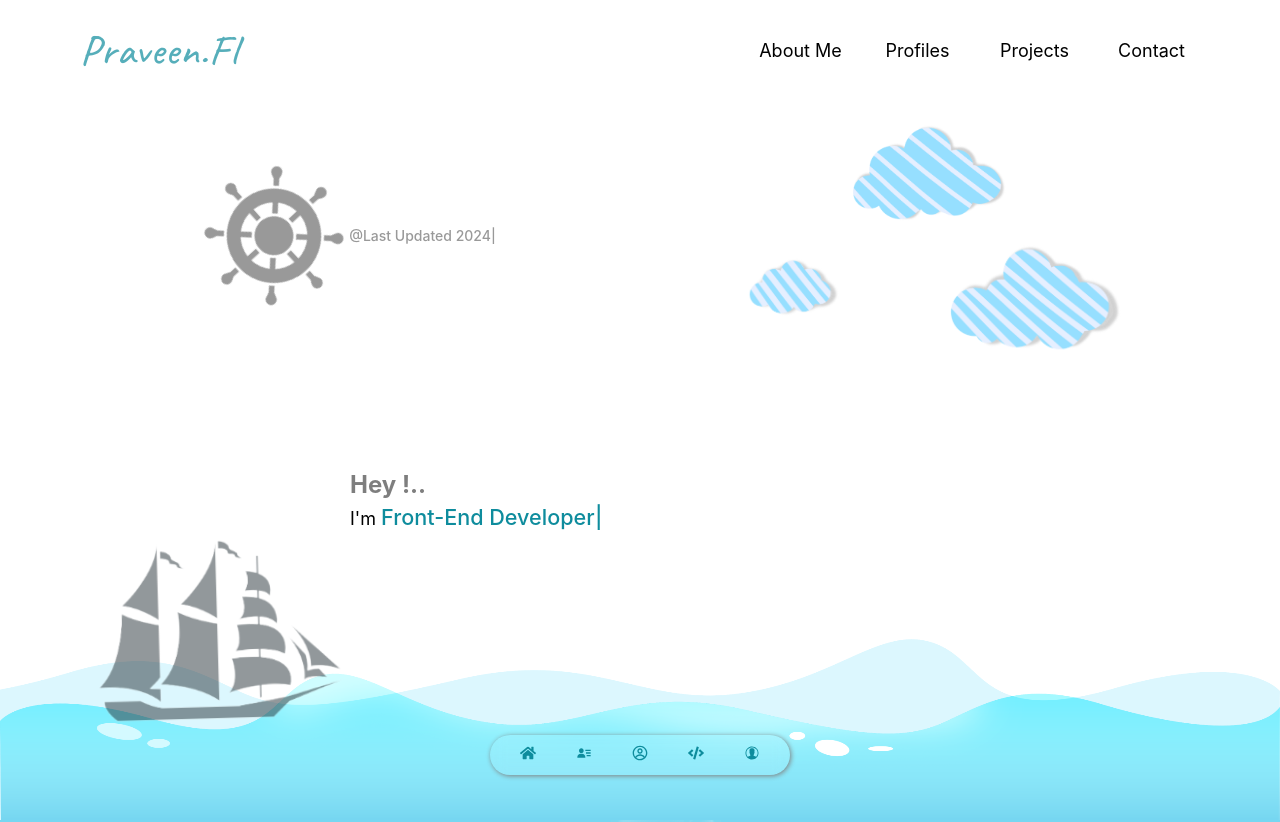
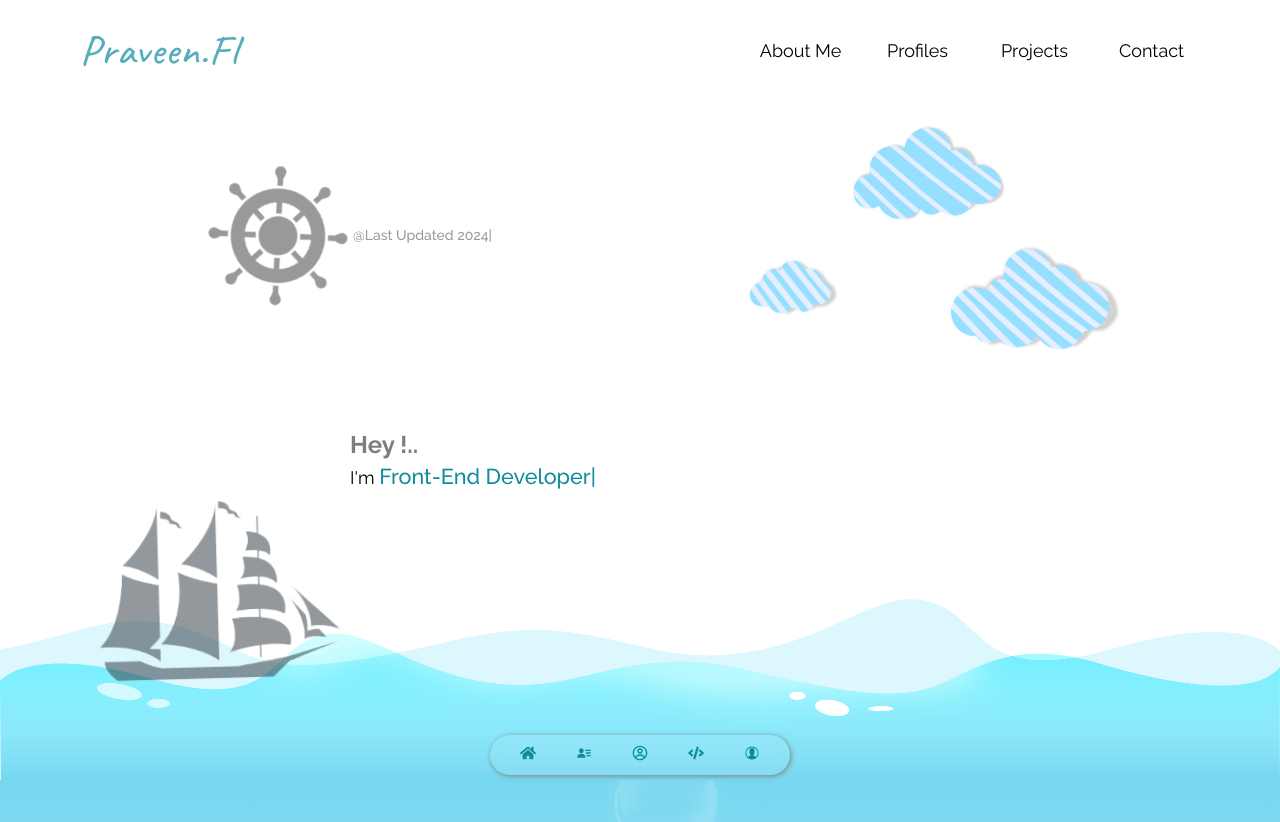
Before and after one commit to iampravinsubramaniyam/portfolio-react, a React (Create React App) app: page / in a window 1280 px wide. Shown: the top 822 px of the page. Built offline with nearby package versions, Linux system fonts and the light colour scheme.

Commit message:
main section height and font styles modified

```diff
--- a/src/App.css
+++ b/src/App.css
@@ -1,3 +1,4 @@
+
 
 *{
   margin: 0px;
--- a/src/index.css
+++ b/src/index.css
@@ -1,11 +1,16 @@
+@import url('https://fonts.googleapis.com/css2?family=Raleway:ital,wght@0,100..900;1,100..900&display=swap');
+
+
 body {
   margin: 0;
   width: 100%;
-  font-family: -apple-system, BlinkMacSystemFont, 'Segoe UI', 'Roboto', 'Oxygen',
-    'Ubuntu', 'Cantarell', 'Fira Sans', 'Droid Sans', 'Helvetica Neue',
-    sans-serif;
   -webkit-font-smoothing: antialiased;
   -moz-osx-font-smoothing: grayscale;
+
+  font-family: "Raleway", sans-serif;
+  font-optical-sizing: auto;
+  font-weight: 400;
+  font-style: normal;
 }
 
 code {
--- a/src/styles/main.css
+++ b/src/styles/main.css
@@ -4,7 +4,7 @@
 .main{
     margin-top: 100px;
     width: 100%;
-    height: 90vh;
+    height: 85vh;
     position: relative;
 }
 
```
